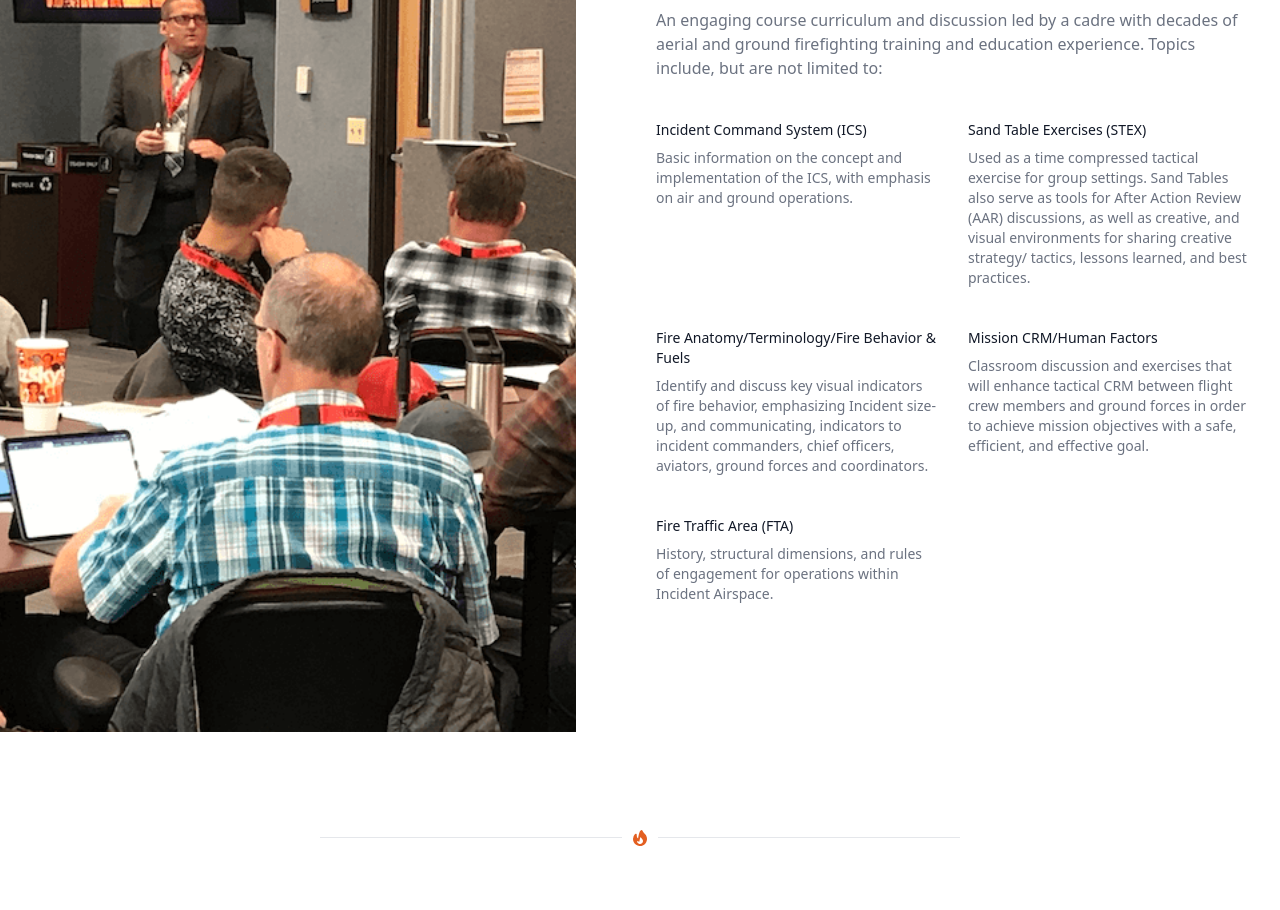
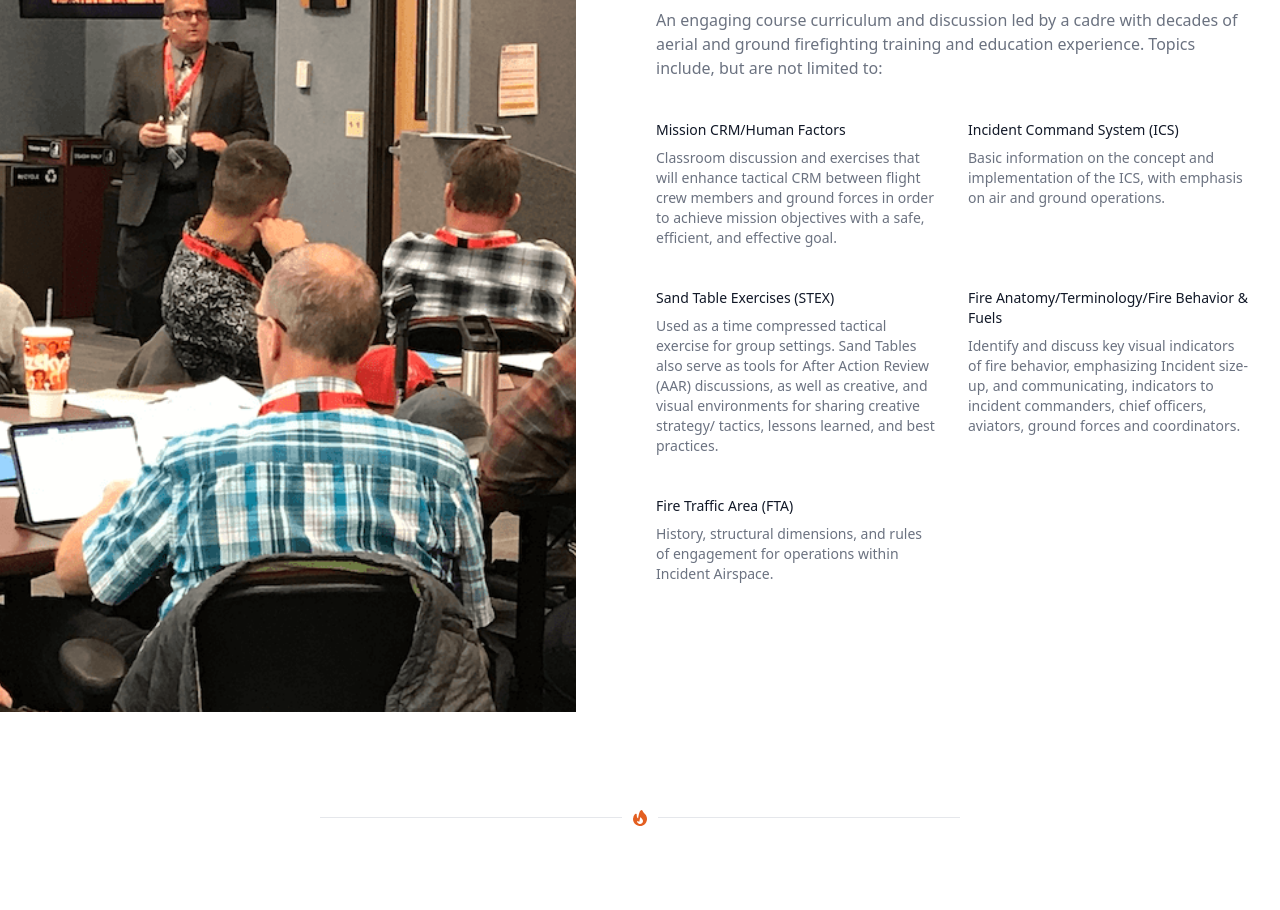
Before and after one commit to trevorhere/afp_next, a Next.js app: page / in a window 1280 px wide. Shown: the part 2240-3150 px from the top of the page. Built offline with nearby package versions, Linux system fonts and the light colour scheme.

Commit message:
re-arrange sections

```diff
--- a/pages/index.js
+++ b/pages/index.js
@@ -60,20 +60,22 @@ export default function Home() {
           description='An engaging course curriculum and discussion led by a cadre with decades of aerial and ground firefighting training and education experience. Topics include, but are not limited to:'
           bullets={[
             {
+              title: 'Mission CRM/Human Factors',
+              description: `Classroom discussion and exercises that will enhance tactical CRM between flight crew members and ground forces in order to achieve mission objectives with a safe, efficient, and effective goal.`
+            },
+            {
               title: 'Incident Command System (ICS)',
               description: 'Basic information on the concept and implementation of the ICS, with emphasis on air and ground operations.'
             },
+
             {
               title: 'Sand Table Exercises (STEX)',
               description: `Used as a time compressed tactical exercise for group settings. Sand Tables also serve as tools for After Action Review (AAR) discussions, as well as creative, and visual environments for sharing creative strategy/ tactics, lessons learned, and best practices.`
             },
+
             {
               title: 'Fire Anatomy/Terminology/Fire Behavior & Fuels',
               description: `Identify and discuss key visual indicators of fire behavior, emphasizing Incident size-up, and communicating, indicators to incident commanders, chief officers, aviators, ground forces and coordinators.`
-            },
-            {
-              title: 'Mission CRM/Human Factors',
-              description: `Classroom discussion and exercises that will enhance tactical CRM between flight crew members and ground forces in order to achieve mission objectives with a safe, efficient, and effective goal.`
             },
             {
               title: 'Fire Traffic Area (FTA)',
```
